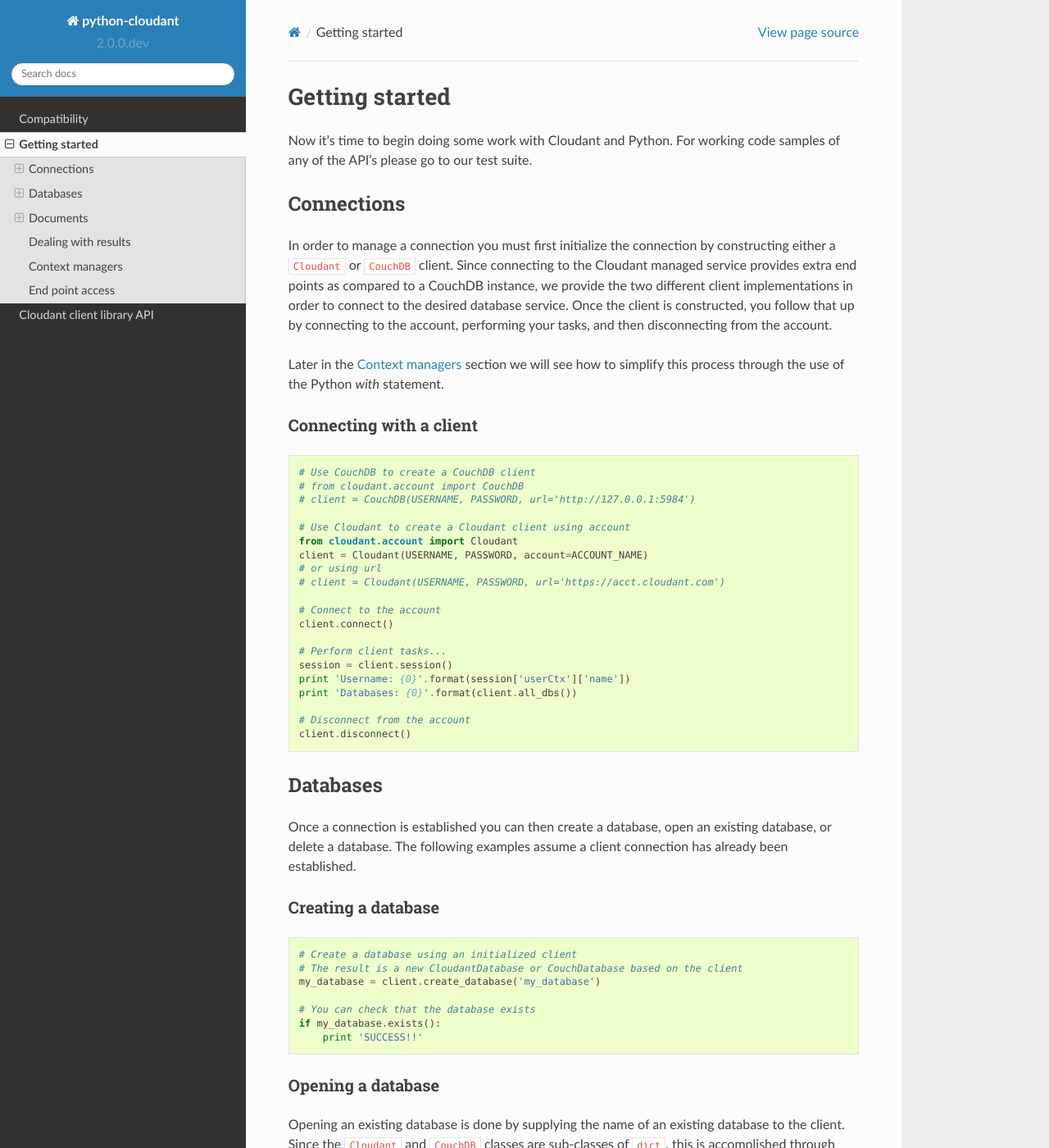
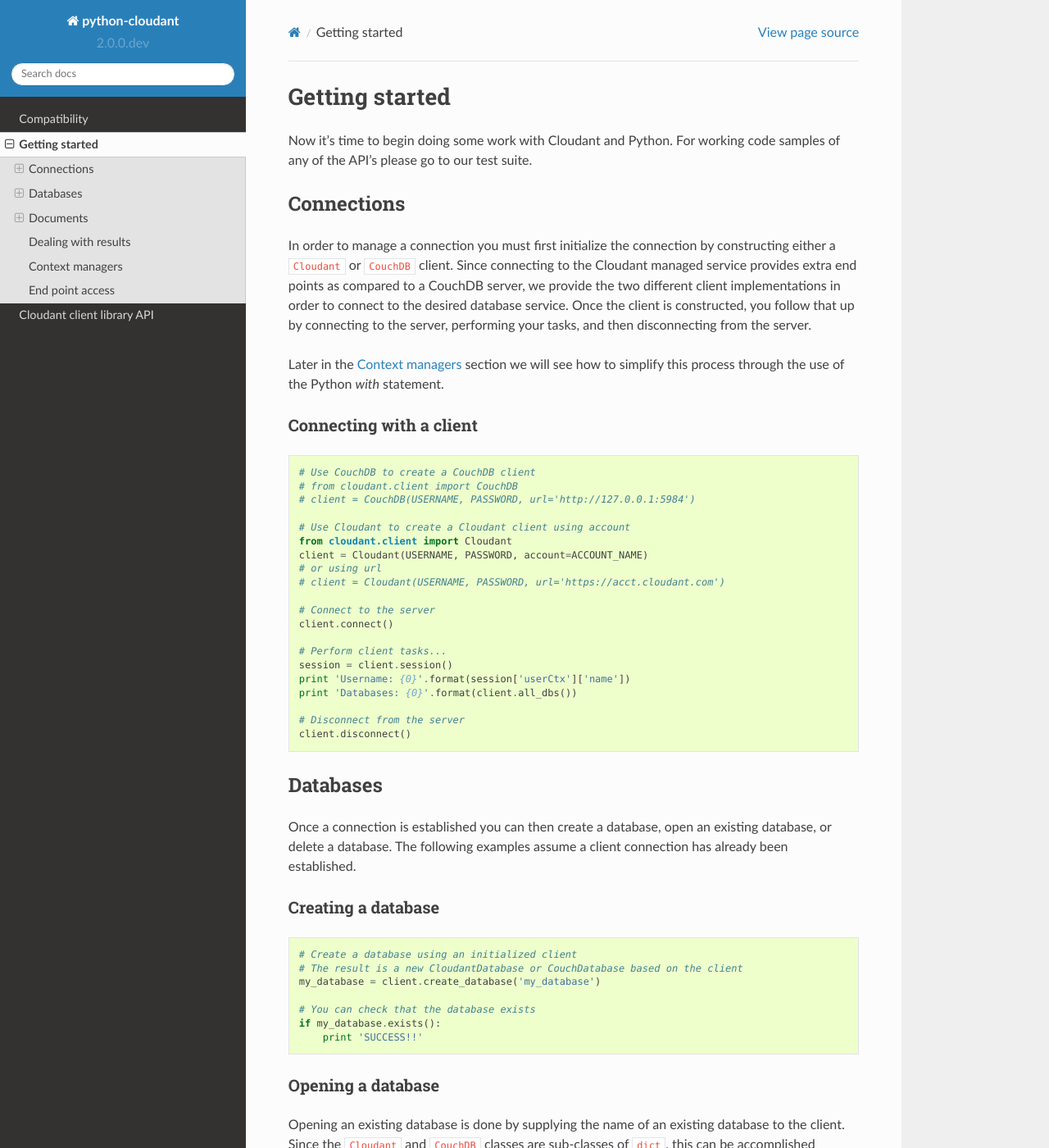
Before and after one commit to cloudant/python-cloudant, a Sphinx documentation site: the page built from docs/getting_started.rst, in a window 1280 px wide and 1400 px high. Shown: the whole window at 82% size. Built offline with Sphinx 7.4.7 and the Read the Docs theme 2.0.0, drawn with Linux system fonts in a browser that asks for light colours; some of the changed text lies outside the part shown.

Commit message:
Update docs for account to client module rename

```diff
--- a/docs/account.rst
+++ b/docs/client.rst
@@ -1,7 +1,7 @@
-account
-=======
+client
+======
 
-.. automodule:: cloudant.account
+.. automodule:: cloudant.client
     :members:
     :undoc-members:
     :special-members: __getitem__, __delitem__, __setitem__
--- a/docs/getting_started.rst
+++ b/docs/getting_started.rst
@@ -15,10 +15,10 @@
 In order to manage a connection you must first initialize the connection by
 constructing either a ``Cloudant`` or ``CouchDB`` client.  Since connecting to
 the Cloudant managed service provides extra end points as compared to a CouchDB
-instance, we provide the two different client implementations in order to
+server, we provide the two different client implementations in order to
 connect to the desired database service.  Once the client is constructed,
-you follow that up by connecting to the account, performing your tasks, and then
-disconnecting from the account.
+you follow that up by connecting to the server, performing your tasks, and
+then disconnecting from the server.
 
 Later in the `Context managers`_ section we will see how to
 simplify this process through the use of the Python *with* statement.
@@ -29,16 +29,16 @@
 .. code-block:: python
 
     # Use CouchDB to create a CouchDB client
-    # from cloudant.account import CouchDB
+    # from cloudant.client import CouchDB
     # client = CouchDB(USERNAME, PASSWORD, url='http://127.0.0.1:5984')
 
     # Use Cloudant to create a Cloudant client using account
-    from cloudant.account import Cloudant
+    from cloudant.client import Cloudant
     client = Cloudant(USERNAME, PASSWORD, account=ACCOUNT_NAME)
     # or using url
     # client = Cloudant(USERNAME, PASSWORD, url='https://acct.cloudant.com')
 
-    # Connect to the account
+    # Connect to the server
     client.connect()
 
     # Perform client tasks...
@@ -46,7 +46,7 @@
     print 'Username: {0}'.format(session['userCtx']['name'])
     print 'Databases: {0}'.format(client.all_dbs())
 
-    # Disconnect from the account
+    # Disconnect from the server
     client.disconnect()
 
 *********
@@ -75,8 +75,8 @@
 
 Opening an existing database is done by supplying the name of an existing
 database to the client.  Since the ``Cloudant`` and ``CouchDB`` classes are
-sub-classes of ``dict``, this is accomplished through standard ``dict``
-notation.
+sub-classes of ``dict``, this can be accomplished through standard Python
+``dict`` notation.
 
 .. code-block:: python
 
--- a/docs/modules.rst
+++ b/docs/modules.rst
@@ -4,7 +4,7 @@
 .. toctree::
    :maxdepth: 2
 
-   account
+   client
    database
    document
    design_document
```
